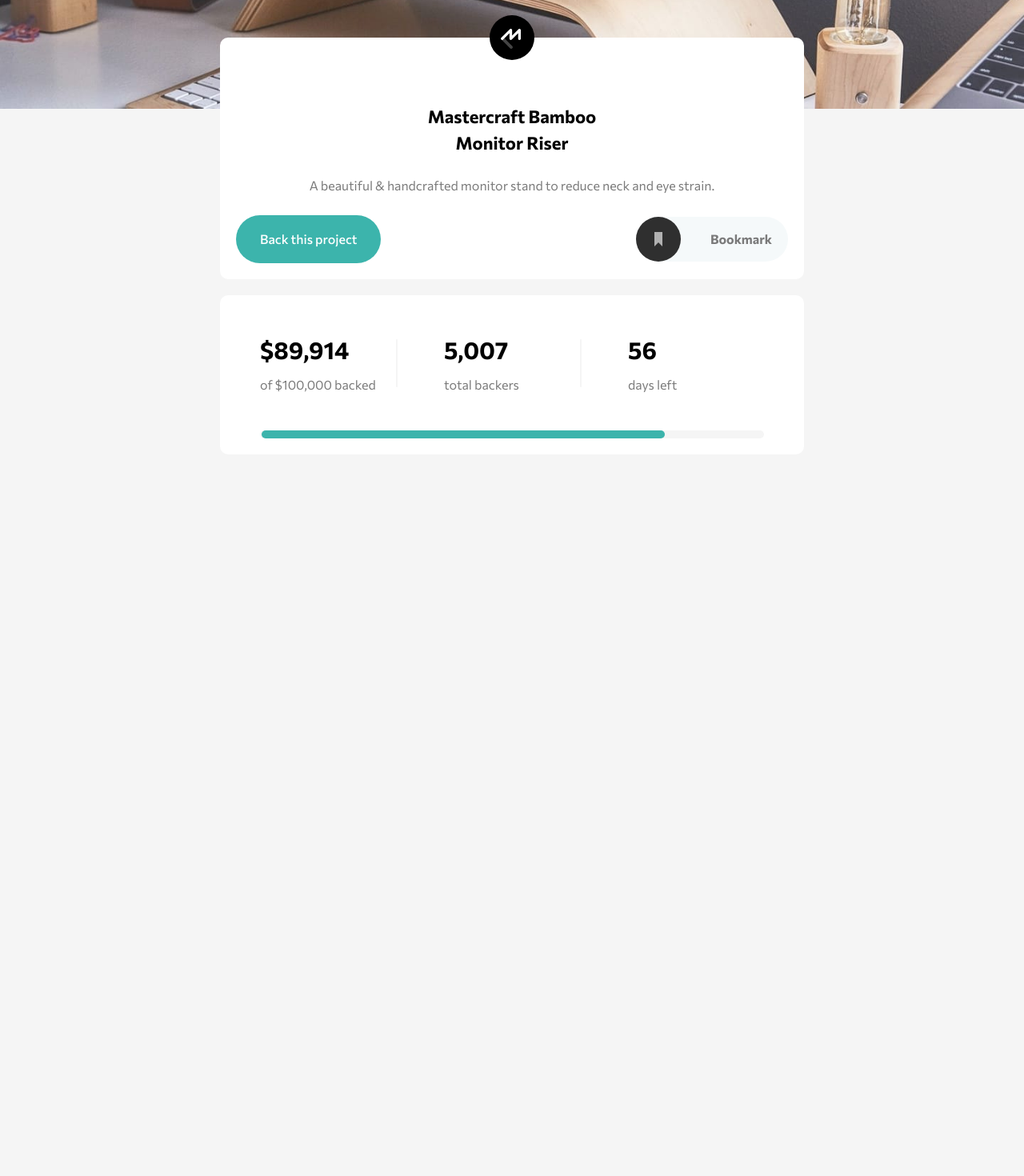
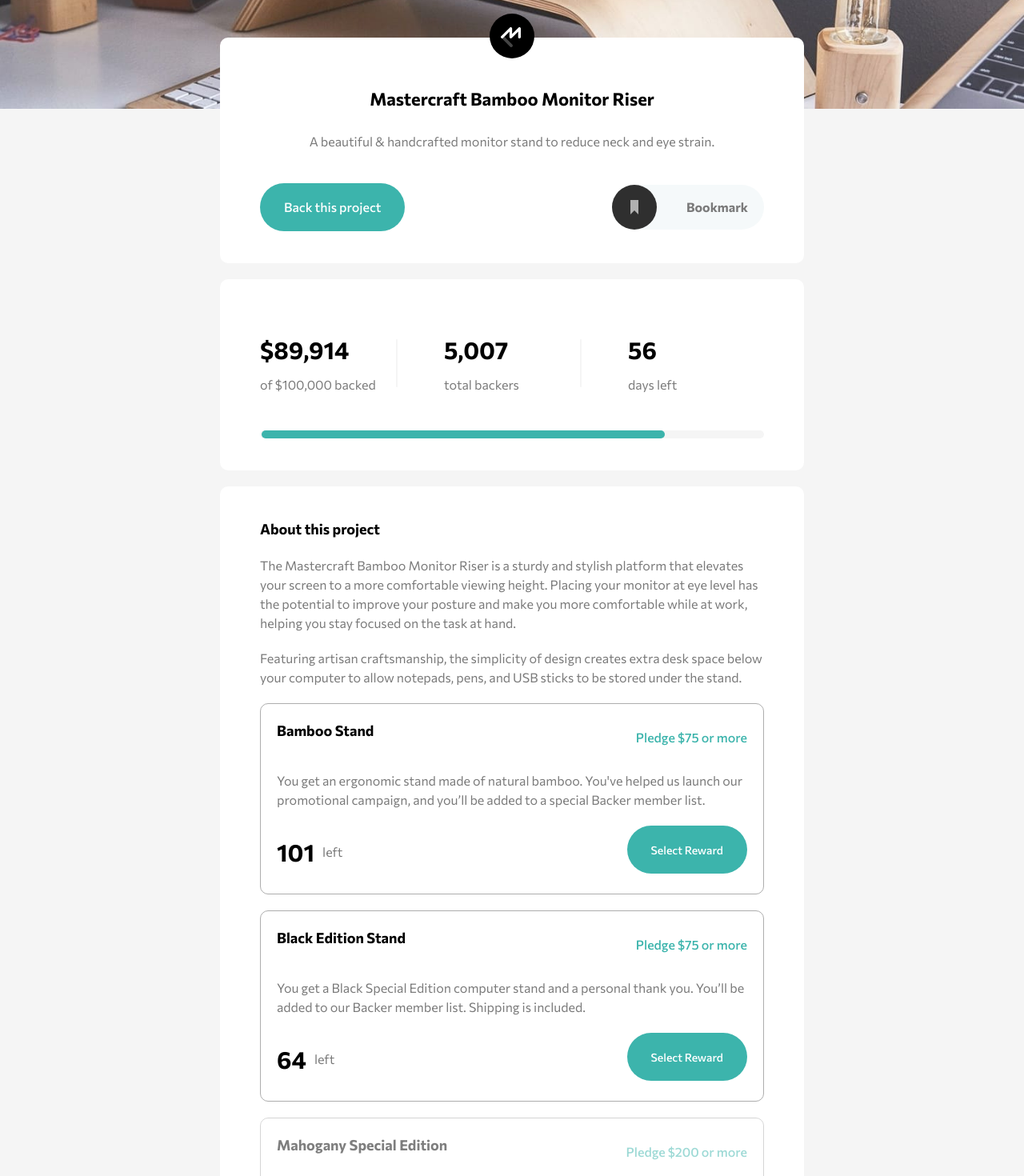
Before and after one commit to starskynder/crowdfunding-product-page, a React (Create React App) app: page / in a window 1280 px wide. Shown: the part 220-1690 px from the top of the page at 80% size. Before the commit the page ends 800 px from the top, so only its background shows below. Built offline with nearby package versions, Linux system fonts and the light colour scheme.

Commit message:
Add About section and Pledge component

```diff
--- a/src/App.js
+++ b/src/App.js
@@ -3,6 +3,7 @@ import "./sass/main.scss";
 import Navigation from "./components/Navigation";
 import Header from "./components/Header";
 import Stats from "./components/Stats";
+import About from "./components/About";
 
 function App() {
   const [openMenu, setOpenMenu] = useState(false);
@@ -18,6 +19,7 @@ function App() {
       <div className="wrapper">
         <Header />
         <Stats />
+        <About />
       </div>
     </>
   );
--- /dev/null
+++ b/src/components/About.js
@@ -0,0 +1,46 @@
+import React from "react";
+import Pledge from "./Pledge";
+
+const About = () => {
+  return (
+    <section className="about box">
+      <h2 className="heading-secondary">About this project</h2>
+      <p className="about__text">
+        The Mastercraft Bamboo Monitor Riser is a sturdy and stylish platform
+        that elevates your screen to a more comfortable viewing height. Placing
+        your monitor at eye level has the potential to improve your posture and
+        make you more comfortable while at work, helping you stay focused on the
+        task at hand.
+      </p>
+      <p className="about__text">
+        Featuring artisan craftsmanship, the simplicity of design creates extra
+        desk space below your computer to allow notepads, pens, and USB sticks
+        to be stored under the stand.
+      </p>
+      <Pledge
+        title="Bamboo Stand"
+        text="You get an ergonomic stand made of natural bamboo. You've helped us launch our promotional campaign, and
+  you’ll be added to a special Backer member list."
+        pledge="  Pledge $75 or more"
+        left={101}
+      />
+      <Pledge
+        title="Black Edition Stand"
+        text="  You get a Black Special Edition computer stand and a personal thank you. You’ll be added to our Backer
+            member list. Shipping is included."
+        pledge="Pledge $75 or more"
+        left={64}
+      />
+
+      <Pledge
+        title="Mahogany Special Edition"
+        text="You get two Special Edition Mahogany stands, a Backer T-Shirt, and a personal thank you. You’ll be added
+        to our Backer member list. Shipping is included."
+        pledge="Pledge $200 or more"
+        left={0}
+      />
+    </section>
+  );
+};
+
+export default About;
--- a/src/components/Header.js
+++ b/src/components/Header.js
@@ -8,9 +8,8 @@ const Header = () => {
       <div className="box">
         <img src={logomc} alt="logo" className="header__logo" />
 
-        <h1 className="heading-primary">
-          Mastercraft Bamboo
-          <br /> Monitor Riser
+        <h1 className="heading-primary header__title">
+          Mastercraft Bamboo Monitor Riser
         </h1>
         <p className="header__text">
           A beautiful &amp; handcrafted monitor stand to reduce neck and eye
--- /dev/null
+++ b/src/components/Pledge.js
@@ -0,0 +1,30 @@
+import React from "react";
+
+const Pledge = ({ text, title, pledge, left }) => {
+  return (
+    <div className={left > 0 ? "pledge" : "pledge pledge-inactive"}>
+      <div className="pledge__top">
+        {" "}
+        <h2 className="heading-secondary">{title}</h2>
+        <p className="pledge__cost">{pledge}</p>
+      </div>
+
+      <p className="pledge__text">{text}</p>
+      <div className="pledge__bottom">
+        <div className="pledge__left">
+          <div>{left}</div> <span>left</span>
+        </div>
+        <button
+          className={
+            left > 0 ? "cta-btn--pledge" : "cta-btn--pledge cta-btn--inactive"
+          }
+          disabled={left > 0 ? false : true}
+        >
+          {left > 0 ? "Select Reward" : "Out of Stock"}
+        </button>
+      </div>
+    </div>
+  );
+};
+
+export default Pledge;
--- a/src/sass/abstracts/_tipography.scss
+++ b/src/sass/abstracts/_tipography.scss
@@ -4,3 +4,9 @@
   font-weight: 700;
   font-size: 2.2rem;
 }
+
+.heading-secondary {
+  color: $black;
+  font-weight: 700;
+  font-size: 1.8rem;
+}
--- a/src/sass/components/_box.scss
+++ b/src/sass/components/_box.scss
@@ -5,4 +5,8 @@
   border-radius: 10px;
   padding: 2rem;
   margin-bottom: 2rem;
+
+  @media screen and (min-width: 47em) {
+    padding: 4rem 5rem;
+  }
 }
--- a/src/sass/components/_buttons.scss
+++ b/src/sass/components/_buttons.scss
@@ -15,3 +15,22 @@
     background-color: $dark-cyan;
   }
 }
+
+.cta-btn--pledge {
+  @extend .cta-btn;
+  padding: 0.5rem 3rem;
+  max-height: 5rem;
+  font-size: 1.4rem;
+}
+
+.cta-btn--inactive {
+  @extend .cta-btn--pledge;
+
+  background-color: $dark-gray;
+
+  &:focus,
+  &:hover,
+  &:active {
+    background-color: $dark-gray;
+  }
+}
--- /dev/null
+++ b/src/sass/components/_pledge.scss
@@ -0,0 +1,52 @@
+// PLEDGE COMPONENT
+.pledge {
+  border: 1px solid lighten($color: $dark-gray, $amount: 20%);
+  border-radius: 10px;
+  padding: 2rem;
+  margin: 2rem 0;
+
+  &__top {
+    @media screen and (min-width: 47em) {
+      display: flex;
+      flex-flow: row nowrap;
+      justify-content: space-between;
+    }
+  }
+
+  &__bottom {
+    @media screen and (min-width: 47em) {
+      display: flex;
+      flex-flow: row nowrap;
+      justify-content: space-between;
+    }
+  }
+
+  &__text {
+    margin: 2rem 0;
+  }
+
+  &__cost {
+    color: $moderate-cyan;
+    font-weight: 500;
+    margin: 1rem 0;
+  }
+
+  &__left {
+    display: flex;
+    flex-flow: row nowrap;
+    justify-content: flex-start;
+    align-items: center;
+    margin: 1rem 0;
+
+    div {
+      margin-right: 1rem;
+      font-weight: 700;
+      color: $black;
+      font-size: 3rem;
+    }
+  }
+
+  &-inactive {
+    opacity: 0.5;
+  }
+}
--- /dev/null
+++ b/src/sass/layout/_about.scss
@@ -0,0 +1,6 @@
+// ABOUT SECTION
+.about {
+  &__text {
+    margin: 2rem 0;
+  }
+}
--- a/src/sass/layout/_header.scss
+++ b/src/sass/layout/_header.scss
@@ -2,15 +2,27 @@
 .header {
   background-color: transparent;
   text-align: center;
+  position: relative;
 
   &__logo {
-    display: inline-block;
-    margin: 0 auto;
-    transform: translateY(calc(-50% + -2rem));
+    position: absolute;
+    top: -3rem;
+    left: 50%;
+    display: block;
+
+    transform: translate(-50%);
   }
 
   &__text {
     margin: 2.5rem 0;
+
+    @media screen and (min-width: 47em) {
+      margin: 2.5rem 0 4rem 0;
+    }
+  }
+
+  &__title {
+    margin-top: 2rem;
   }
 
   &__bottom {
--- a/src/sass/layout/_stats.scss
+++ b/src/sass/layout/_stats.scss
@@ -4,10 +4,6 @@
   flex-flow: column nowrap;
   justify-content: center;
   align-items: center;
-
-  @media screen and (min-width: 47em) {
-    padding: 2rem 5rem;
-  }
 
   &__boxes {
     width: 100%;
--- a/src/sass/main.scss
+++ b/src/sass/main.scss
@@ -3,7 +3,9 @@
 @import "./base/base";
 @import "./components/buttons";
 @import "./components/box";
+@import "./components/pledge";
 @import "./layout/navigation";
 @import "./layout/wrapper";
 @import "./layout/header";
 @import "./layout/stats";
+@import "./layout/about";
```
